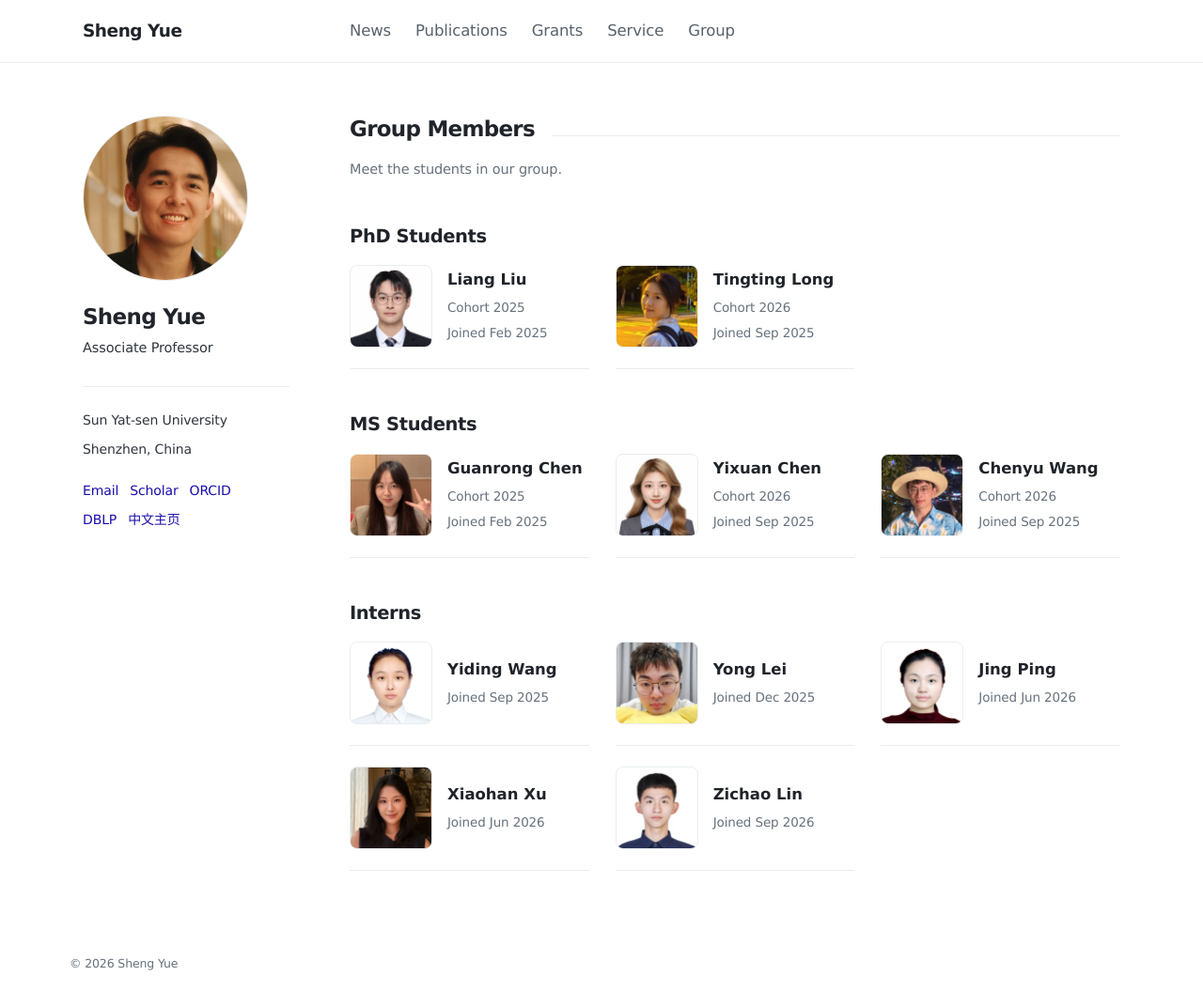
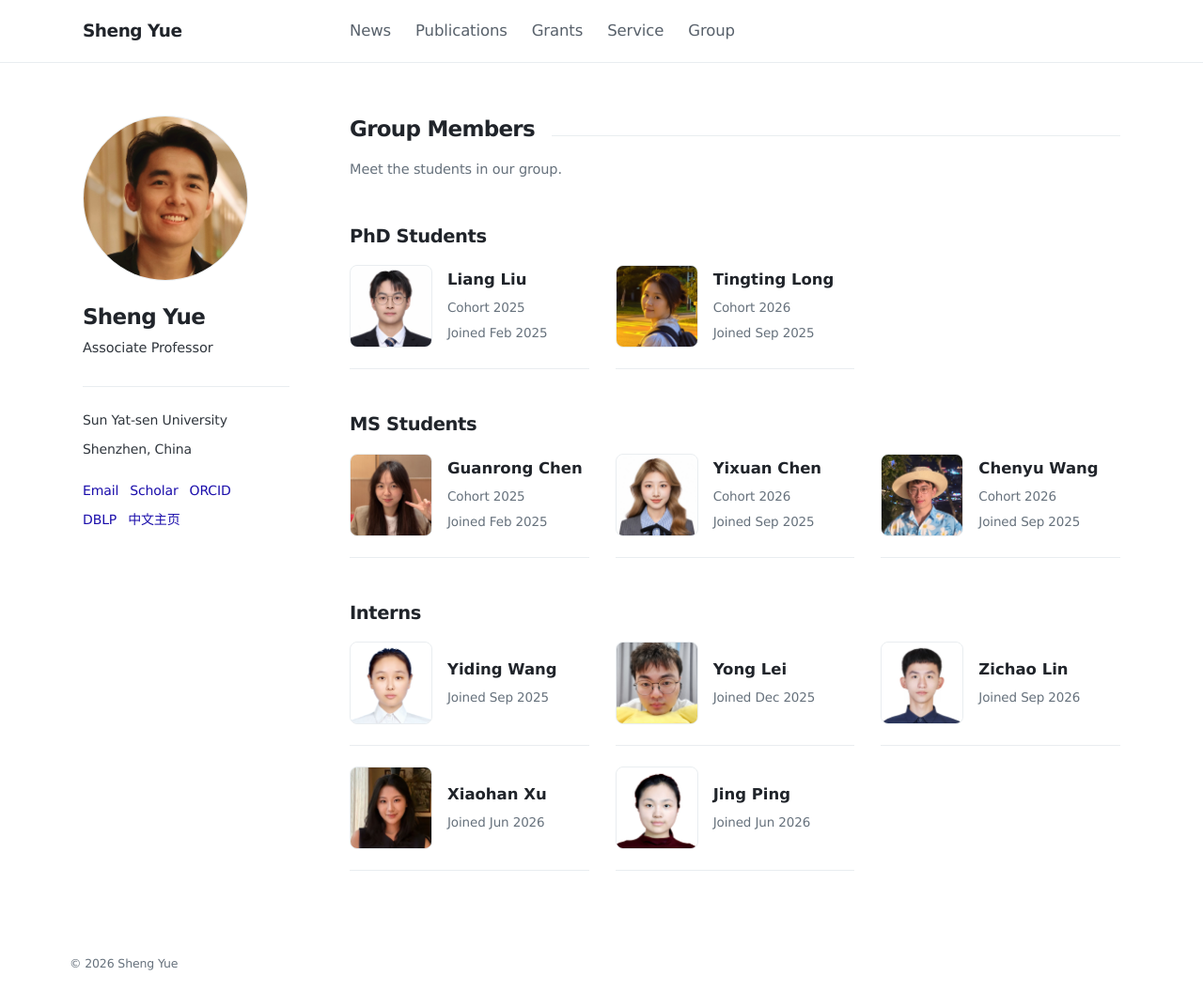
Before and after one commit to shaunyue/shaunyue.github.io, a Jekyll site: the page built from _pages/group.md, in a window 1280 px wide and 1079 px high. Shown: the top 1072 px of the window at 94% size. Built offline with Jekyll 4.4.1, drawn with Linux system fonts in a browser that asks for light colours.

Commit message:
Swap Jing Ping and Zichao Lin in the intern list

```diff
--- a/_data/group.yml
+++ b/_data/group.yml
@@ -41,12 +41,12 @@ groups:
         joined: Dec 2025
         gender: male
         photo: /images/students/yong-lei.jpg
+      - name: Zichao Lin
+        joined: Sep 2026
+        photo: /images/students/zichao-lin.jpg
+      - name: Xiaohan Xu
+        joined: Jun 2026
+        photo: /images/students/xiaohan-xu.jpg
       - name: Jing Ping
         joined: Jun 2026
         photo: /images/students/jing-ping.png
-      - name: Xiaohan Xu
-        joined: Jun 2026
-        photo: /images/students/xiaohan-xu.jpg
-      - name: Zichao Lin
-        joined: Sep 2026
-        photo: /images/students/zichao-lin.jpg
```
